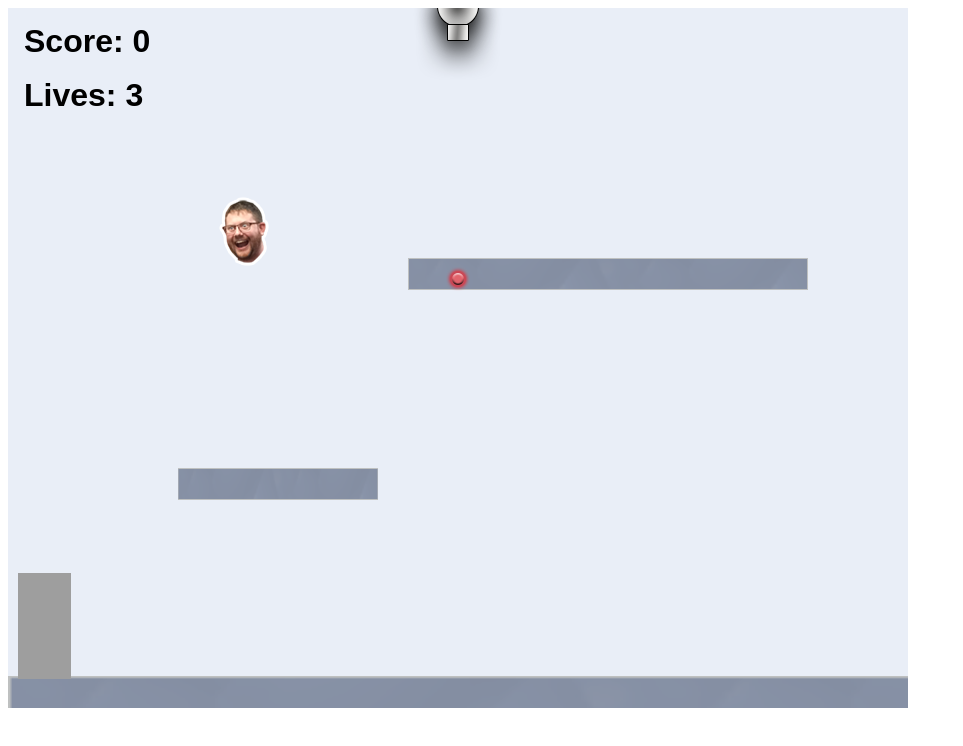
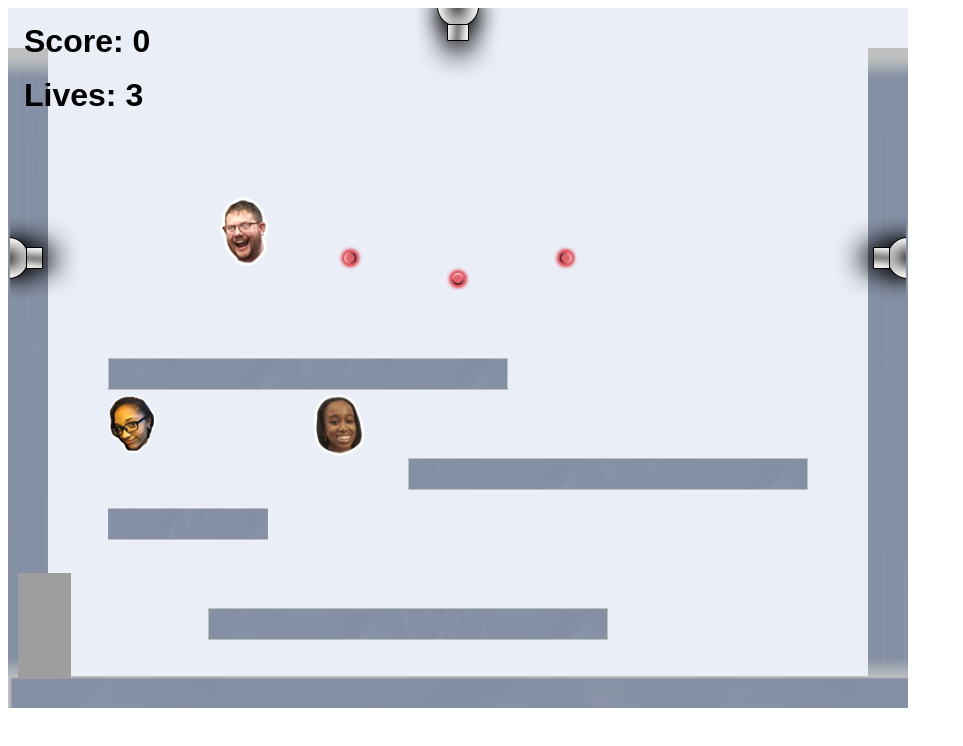
Before and after one commit to jlofton04/jlofton04.github.io, a website: page projects/platformer/index.html in a window 1280 px wide. Shown: the whole page, without its empty margins (0-963 px from the left). Drawn offline with Linux system fonts and the light colour scheme; animation ran at ten frames a second.

```diff
--- a/projects/platformer/js/init/cannon.js
+++ b/projects/platformer/js/init/cannon.js
@@ -28,8 +28,8 @@
 
         // example:
         createCannon("top", 450);
-
-
+         createCannon("left", 250);
+        createCannon("right", 250);
         // ALL YOUR CODE GOES ABOVE HERE ///////////////////////////////////////
         ////////////////////////////////////////////////////////////////////////
     };
--- a/projects/platformer/js/init/collectable.js
+++ b/projects/platformer/js/init/collectable.js
@@ -38,8 +38,8 @@
 
         // example:
         createCollectable(type.steve, 200, 170, 6, 0.7);
-
-
+       createCollectable(type.grace, 300, 370, 6, 0.7);
+          createCollectable(type.kennedi, 100, 370, 6, 0.7);
 
         // ALL YOUR CODE GOES ABOVE HERE ///////////////////////////////////////
         ////////////////////////////////////////////////////////////////////////
--- a/projects/platformer/js/init/platform.js
+++ b/projects/platformer/js/init/platform.js
@@ -29,17 +29,26 @@
         ////////////////////////////////////////////////////////////////////////
         // ALL YOUR CODE GOES BELOW HERE ///////////////////////////////////////
 
-        /*
+
+
+        // example:
+       createPlatform(100, 350);
+       createPlatform(200, 600, 1);
+       createPlatform(100, 500, .4);
+       createPlatform(0, 40, 0.1, 20);
+       createPlatform(860, 40, 0.1, 20);
+       createPlatform(400, 450, 1);
+       createPlatform(400, 600, .2);
+
+
+
+               /*
          * ground : here, we create a floor. Given the width of of the platform
          * asset, giving it a scaleX and scaleY of 2 will stretch it across the
          * bottom of the game.
          */
         createPlatform(0, game.world.height - 32, 3, 2);    // DO NOT DELETE
 
-        // example:
-        createPlatform(400, 250);
-        createPlatform(170, 460, 0.5);
-
         // ALL YOUR CODE GOES ABOVE HERE ///////////////////////////////////////
         ////////////////////////////////////////////////////////////////////////
     }
```
Also changed, not shown: .theia/settings.json (added), index.html (line endings or trailing spaces).
